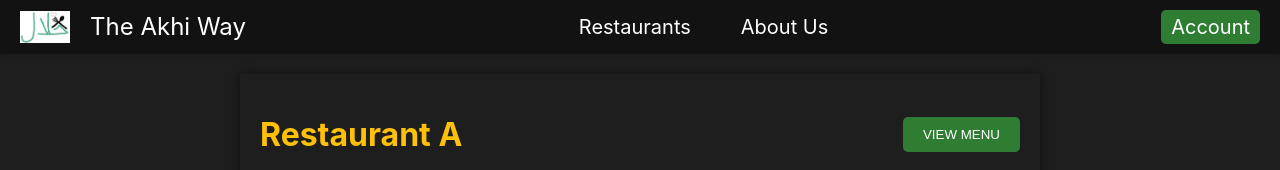
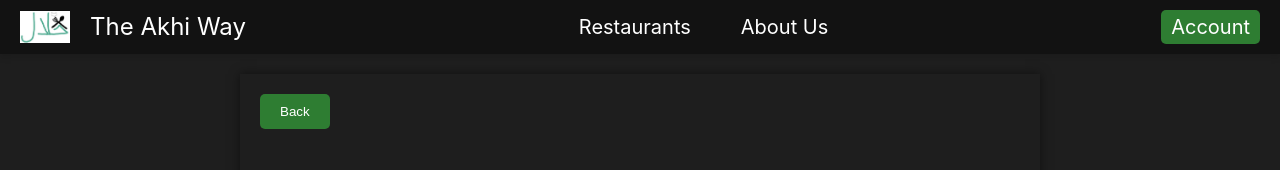
Before and after one commit to Alimknu/the-akhi-way, a React (Create React App) app in the folder akhi-way/: page /restaurant/1 in a window 1280 px wide. Shown: the top 170 px of the page. Built offline with nearby package versions, Linux system fonts and the light colour scheme.

Commit message:
backbutton implemented + removing incorrect installations
I installed a node library to the root folder instead of the akhi-way folder and pushed that by accident, so I deleted them.

```diff
--- /dev/null
+++ b/akhi-way/src/components/BackButton/BackButton.css
@@ -0,0 +1,18 @@
+.back-button {
+  background-color: #2e7d32;
+  color: #ffffff;
+  border: none;
+  padding: 10px 20px;
+  border-radius: 5px;
+  cursor: pointer;
+  transition: background-color 0.3s ease;
+  margin-bottom: 20px;
+}
+
+.back-button:hover {
+  background-color: #007bff;
+}
+
+.back-button:focus {
+  outline: none;
+}
--- /dev/null
+++ b/akhi-way/src/components/BackButton/BackButton.js
@@ -0,0 +1,19 @@
+import React from "react";
+import { useNavigate } from "react-router-dom";
+import "./BackButton.css";
+
+const BackButton = () => {
+  const navigate = useNavigate();
+
+  const handleBack = () => {
+    navigate(-1);
+  };
+
+  return (
+    <button className="back-button" onClick={handleBack}>
+      Back
+    </button>
+  );
+};
+
+export default BackButton;
--- a/akhi-way/src/components/DietaryPreferences/DietaryPreferences.js
+++ b/akhi-way/src/components/DietaryPreferences/DietaryPreferences.js
@@ -1,5 +1,6 @@
 import React, { useState, useEffect } from "react";
 import "./DietaryPreferences.css";
+import BackButton from "../BackButton/BackButton";
 
 const DietaryPreferences = () => {
   const [dietaryRestrictions, setDietaryRestrictions] = useState("");
@@ -53,6 +54,7 @@ const DietaryPreferences = () => {
 
   return (
     <div className="dietary-preferences-container">
+      <BackButton />
       <h2>Dietary Preferences</h2>
       <form className="dietary-preferences-form" onSubmit={handleSubmit}>
         <label>
--- a/akhi-way/src/components/Meetups/Meetups.js
+++ b/akhi-way/src/components/Meetups/Meetups.js
@@ -1,5 +1,6 @@
 import React, { useState, useEffect } from "react";
 import "./Meetups.css";
+import BackButton from "../BackButton/BackButton";
 
 const Meetups = () => {
   const [meetups, setMeetups] = useState([]);
@@ -121,6 +122,7 @@ const Meetups = () => {
 
   return (
     <div className="meetups-container">
+      <BackButton />
       <h2>Upcoming Meetups</h2>
       {meetups.length > 0 ? (
         <ul>
@@ -140,7 +142,7 @@ const Meetups = () => {
       )}
 
       <h2>Plan a New Meetup</h2>
-      <div class="spacer"></div>
+      <div className="spacer"></div>
       <form className="meetup-form" onSubmit={handleSubmit}>
         <div className="progress-bar">
           <div className="progress" style={{ width: progressWidth() }}></div>
--- a/akhi-way/src/components/RestaurantDetails/RestaurantDetails.js
+++ b/akhi-way/src/components/RestaurantDetails/RestaurantDetails.js
@@ -3,6 +3,7 @@ import { useParams } from "react-router-dom";
 import restaurants from "../Data/RestaurantsData";
 import "./RestaurantDetails.css";
 import Reviews from "../Reviews/Reviews";
+import BackButton from "../BackButton/BackButton";
 
 function RestaurantDetails() {
   const { id } = useParams();
@@ -16,6 +17,7 @@ function RestaurantDetails() {
 
   return (
     <div className="restaurant-details">
+      <BackButton />
       <div className="restaurant-header">
         <h1 className="restaurant-name">{restaurant.name}</h1>
         <button className="view-menu-btn" onClick={() => setShowMenu(true)}>
--- a/package.json
+++ /dev/null
@@ -1,5 +0,0 @@
-{
-  "dependencies": {
-    "react-tooltip": "^5.27.1"
-  }
-}
```
Also changed, not shown: 1 other file (tests, documents, lock files or other folders).
